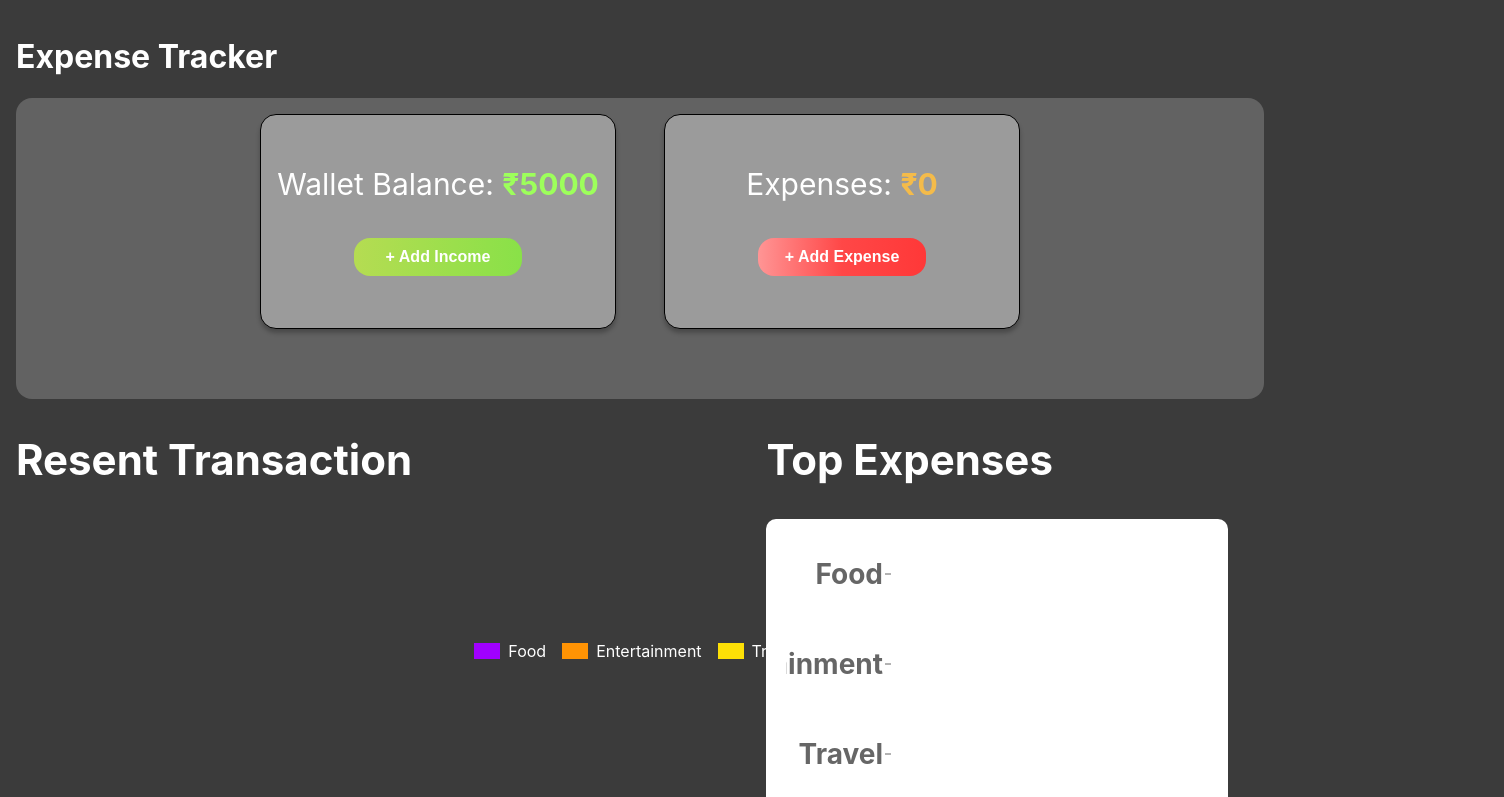
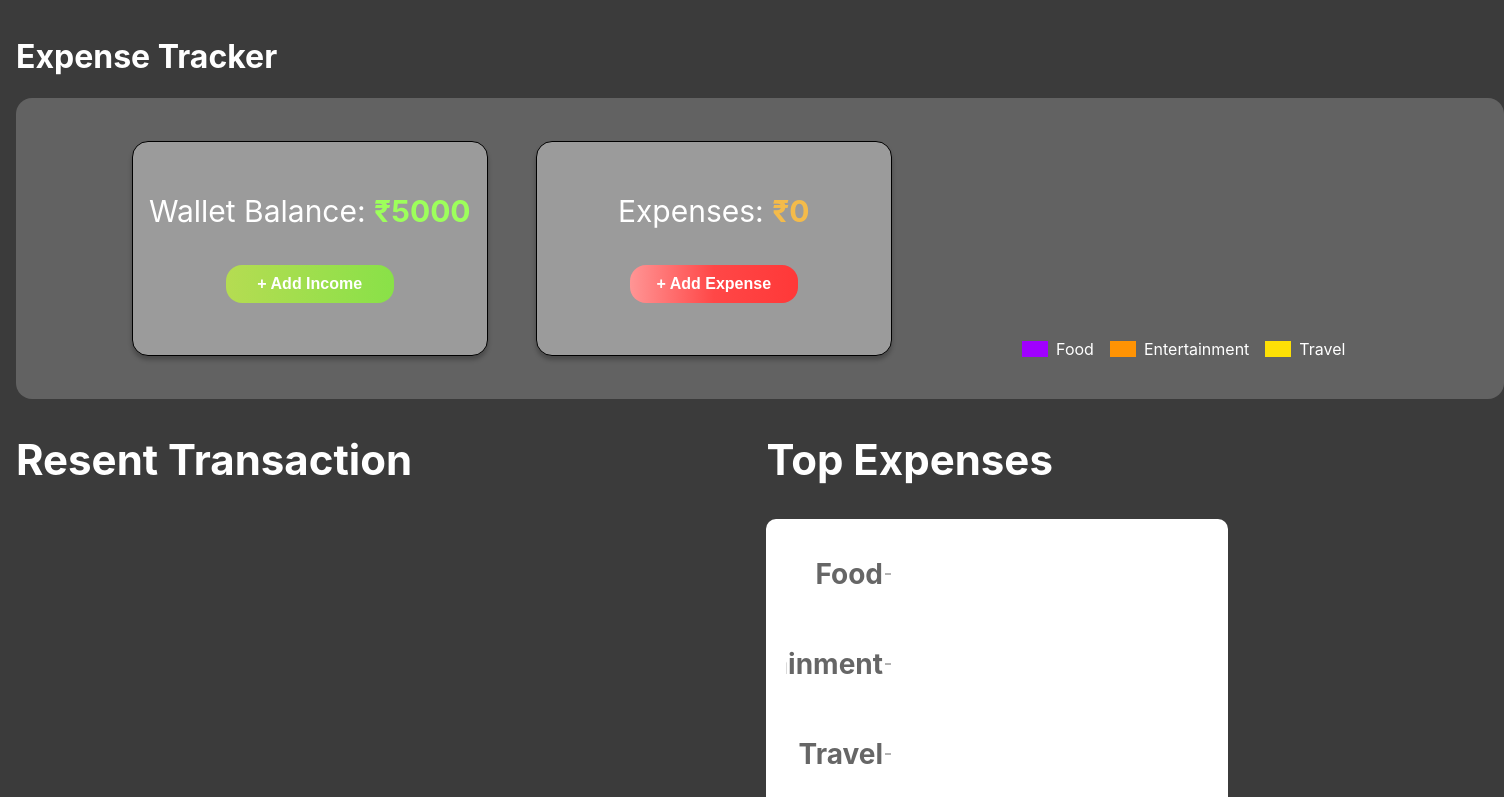
Before and after one commit to TusharTJ26/Expense-Tracker, a React (Create React App) app: page / in a window 1280 px wide. Shown: the top 797 px of the page, 1504 px wide, since content can reach past the window. Built offline with nearby package versions, Linux system fonts and the light colour scheme.

Commit message:
Fixed CSS

```diff
--- a/src/Main/Main.css
+++ b/src/Main/Main.css
@@ -9,7 +9,7 @@
   justify-content: center;
   height: 16.8rem;
   align-items: center;
-  /* width: 91.97rem; */
+  width: 91.97rem;
 }
 
 .cards {
```
